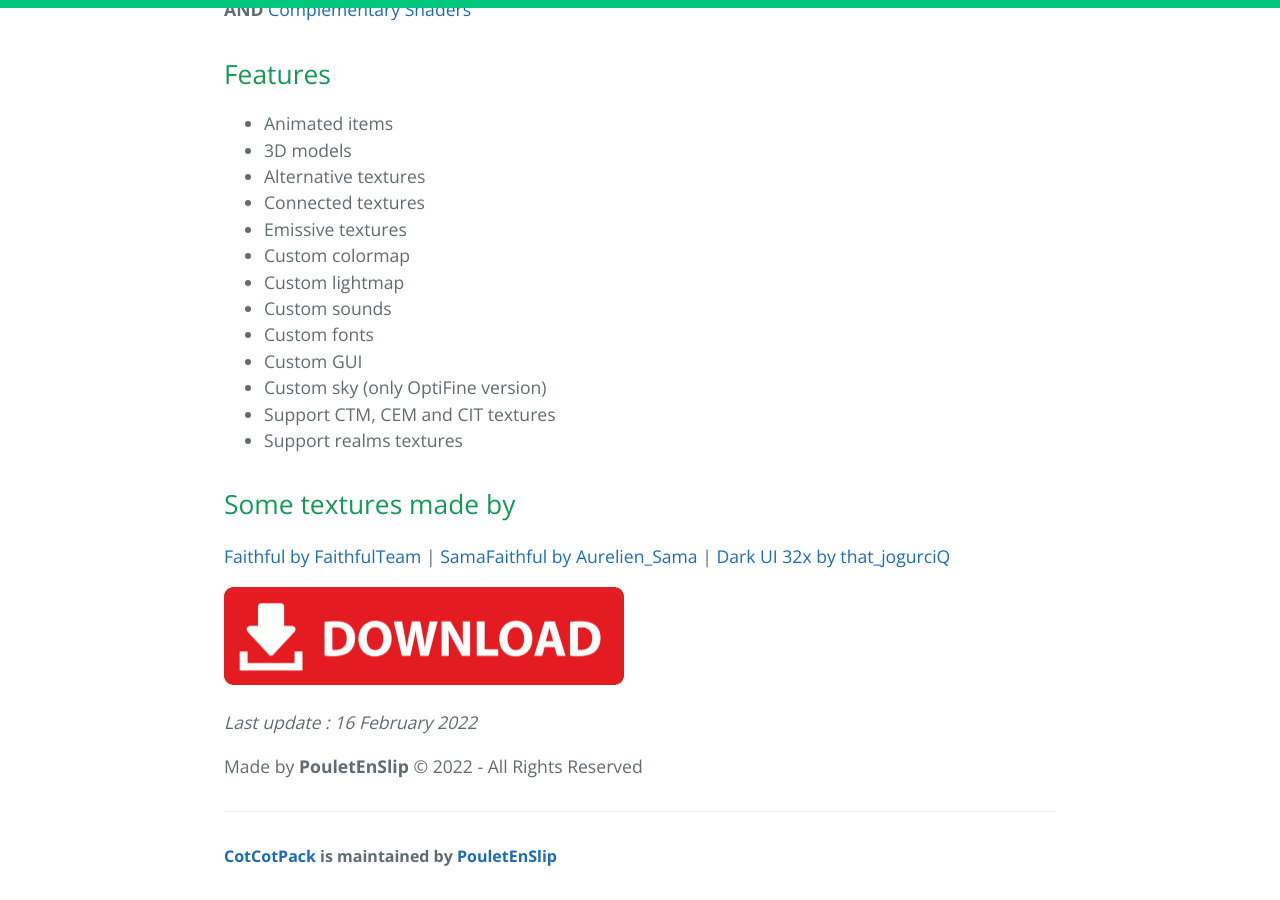
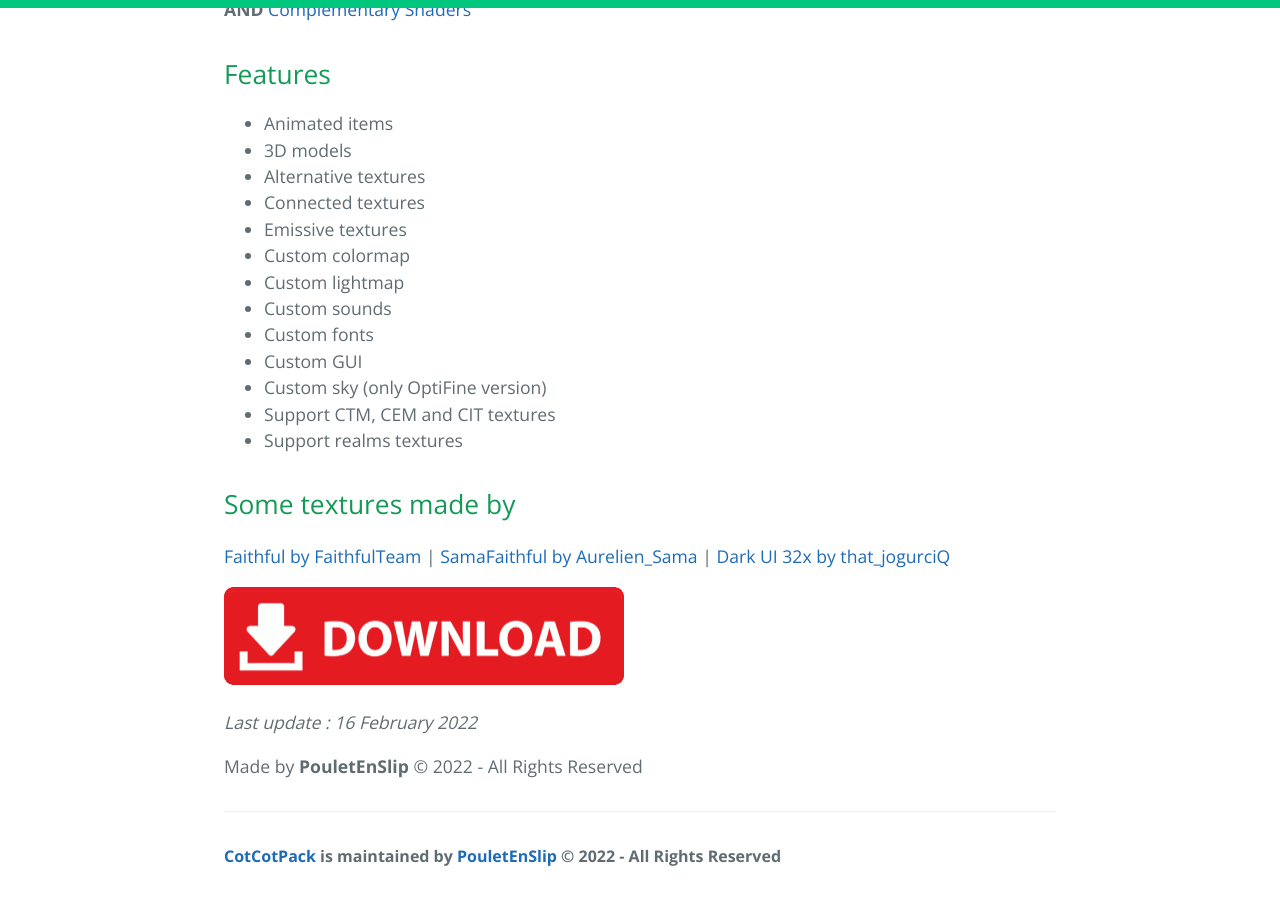
Before and after one commit to PouletEnSlip/pouletenslip.github.io, a Jekyll site: the page built from pages/cotcotpack/index.md, in a window 1280 px wide and 900 px high, scrolled down 1861 px. Built offline with Jekyll 4.4.1, drawn with Linux system fonts in a browser that asks for light colours; comment, search, counter and statistics services are not loaded.

Commit message:
Update cotcot.html

```diff
--- a/_layouts/cotcot.html
+++ b/_layouts/cotcot.html
@@ -31,7 +31,7 @@
     <main id="content" class="main-content" role="main">
       {{ content }}
       <footer class="site-footer">
-          <span class="site-footer-owner"><a href="https://github.com/PouletEnSlip/CotCotPack">CotCotPack</a> is maintained by <a href="https://github.com/PouletEnSlip">PouletEnSlip</a></span>
+          <span class="site-footer-owner"><a href="https://github.com/PouletEnSlip/CotCotPack">CotCotPack</a> is maintained by <a href="https://github.com/PouletEnSlip">PouletEnSlip</a> © 2022 - All Rights Reserved</span>
       </footer>
     </main>
     <script src="../../script/script.js"></script>
```
